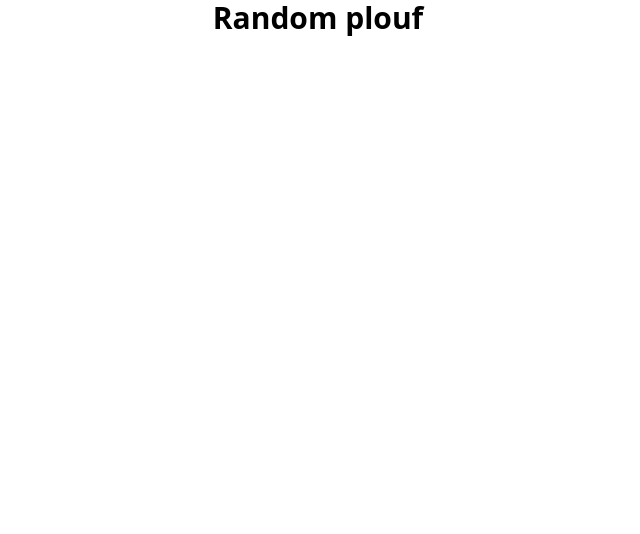
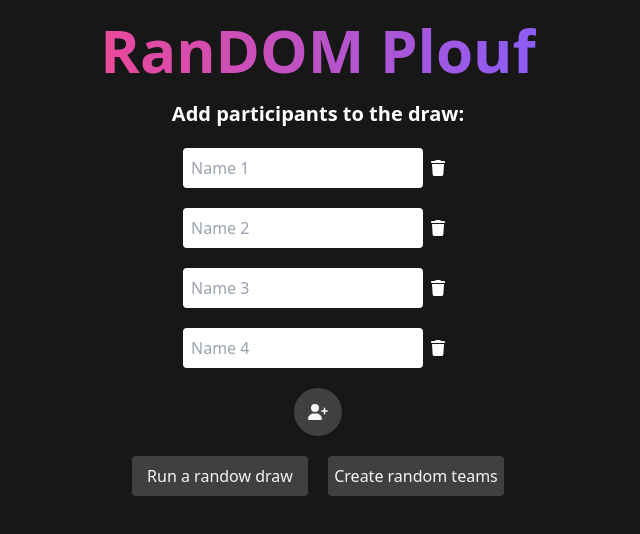
Before and after one commit to Spookywy/random-plouf, a Next.js app: page / in a window 1280 px wide. Shown: the top 534 px of the page, without its empty margins (322-962 px from the left). Built offline with nearby package versions, Linux system fonts and the light colour scheme.

Commit message:
:lipstick: add UI skeleton

```diff
--- a/package.json
+++ b/package.json
@@ -9,6 +9,9 @@
     "lint": "next lint"
   },
   "dependencies": {
+    "@fortawesome/fontawesome-svg-core": "^6.3.0",
+    "@fortawesome/free-solid-svg-icons": "^6.3.0",
+    "@fortawesome/react-fontawesome": "^0.2.0",
     "@types/node": "18.15.10",
     "@types/react": "18.0.29",
     "@types/react-dom": "18.0.11",
--- a/src/app/layout.tsx
+++ b/src/app/layout.tsx
@@ -1,18 +1,22 @@
-import './globals.css'
+import { config } from "@fortawesome/fontawesome-svg-core";
+import "@fortawesome/fontawesome-svg-core/styles.css";
+import "./globals.css";
+config.autoAddCss = false;
 
 export const metadata = {
-  title: 'Create Next App',
-  description: 'Generated by create next app',
-}
+  title: "RanDOM Plouf",
+  description:
+    "A website for conducting random draws and generating teams randomly.",
+};
 
 export default function RootLayout({
   children,
 }: {
-  children: React.ReactNode
+  children: React.ReactNode;
 }) {
   return (
     <html lang="en">
-      <body>{children}</body>
+      <body className="bg-neutral-900 text-white">{children}</body>
     </html>
-  )
+  );
 }
--- a/src/app/page.tsx
+++ b/src/app/page.tsx
@@ -1,7 +1,29 @@
+import Participant from "@/components/participant";
+import { faUserPlus } from "@fortawesome/free-solid-svg-icons";
+import { FontAwesomeIcon } from "@fortawesome/react-fontawesome";
+
 export default function Home() {
-    return (
-        <main>
-            <h1 className="text-center text-3xl font-bold">Random plouf</h1>
-        </main>
-    );
+  return (
+    <main className="flex flex-col items-center space-y-5 p-5">
+      <h1 className="bg-gradient-to-r from-pink-500 to-violet-500 bg-clip-text text-6xl font-extrabold text-transparent">
+        RanDOM Plouf
+      </h1>
+      <p className="text-xl font-semibold">Add participants to the draw:</p>
+      <Participant number={1}></Participant>
+      <Participant number={2}></Participant>
+      <Participant number={3}></Participant>
+      <Participant number={4}></Participant>
+      <button className="h-12 w-12 rounded-full bg-neutral-700 text-neutral-100 hover:bg-neutral-100 hover:text-neutral-900">
+        <FontAwesomeIcon icon={faUserPlus} />
+      </button>
+      <div className="flex space-x-5">
+        <button className="h-10 w-44 rounded bg-neutral-700 text-neutral-100 hover:bg-neutral-100 hover:text-neutral-900">
+          Run a randow draw
+        </button>
+        <button className="h-10 w-44 rounded bg-neutral-700 text-neutral-100 hover:bg-neutral-100 hover:text-neutral-900">
+          Create random teams
+        </button>
+      </div>
+    </main>
+  );
 }
--- /dev/null
+++ b/src/components/participant.tsx
@@ -0,0 +1,21 @@
+import { faTrash } from "@fortawesome/free-solid-svg-icons";
+import { FontAwesomeIcon } from "@fortawesome/react-fontawesome";
+
+type ParticipantProps = {
+  number: number;
+};
+
+export default function Participant({ number }: ParticipantProps) {
+  return (
+    <div>
+      <input
+        className="h-10 w-60 rounded p-2 text-neutral-900"
+        type="text"
+        placeholder={`Name ${number}`}
+      />
+      <button className="p-2">
+        <FontAwesomeIcon icon={faTrash} />
+      </button>
+    </div>
+  );
+}
```
Also changed, not shown: 1 other file (tests, documents, lock files or other folders).
